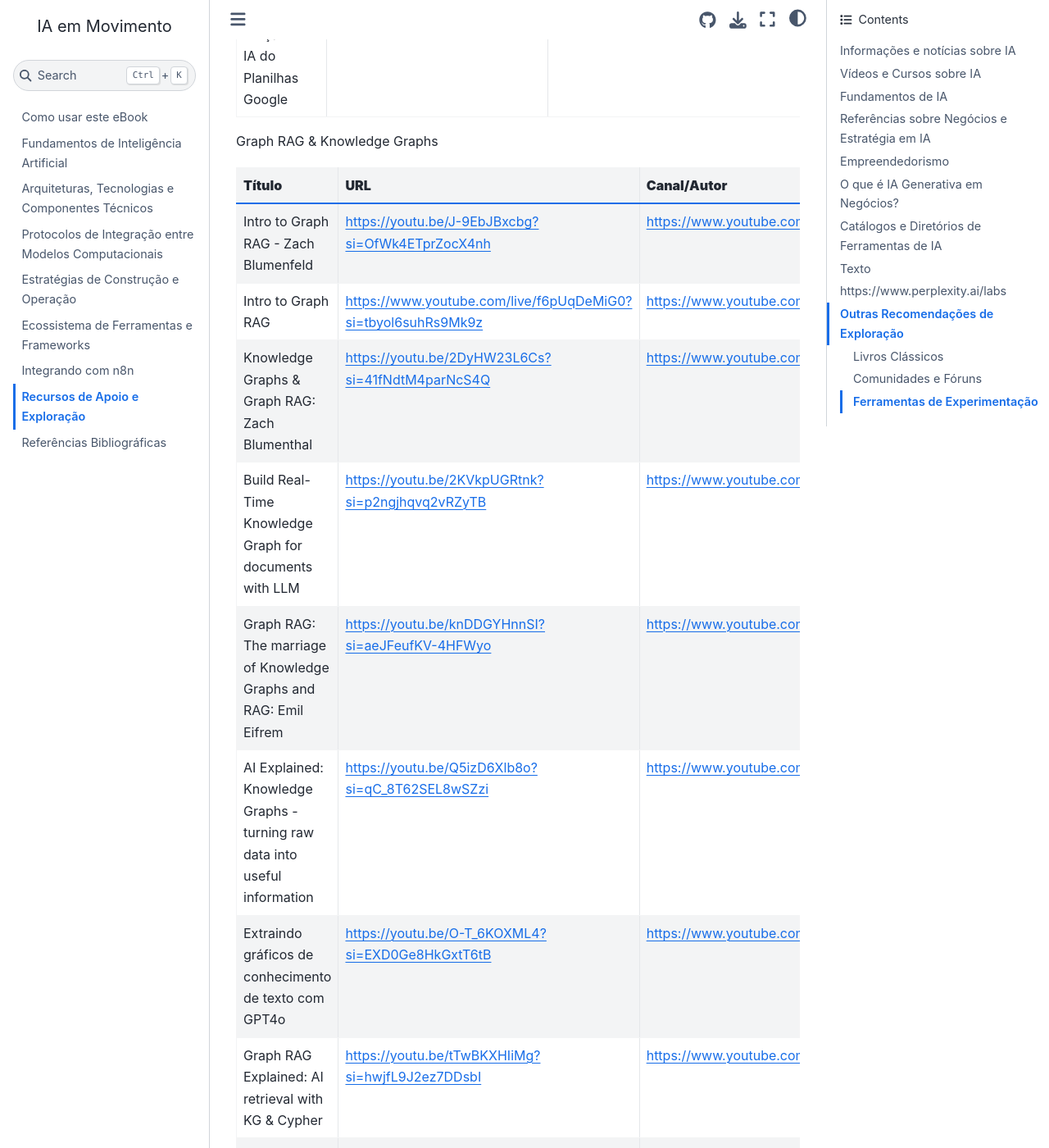
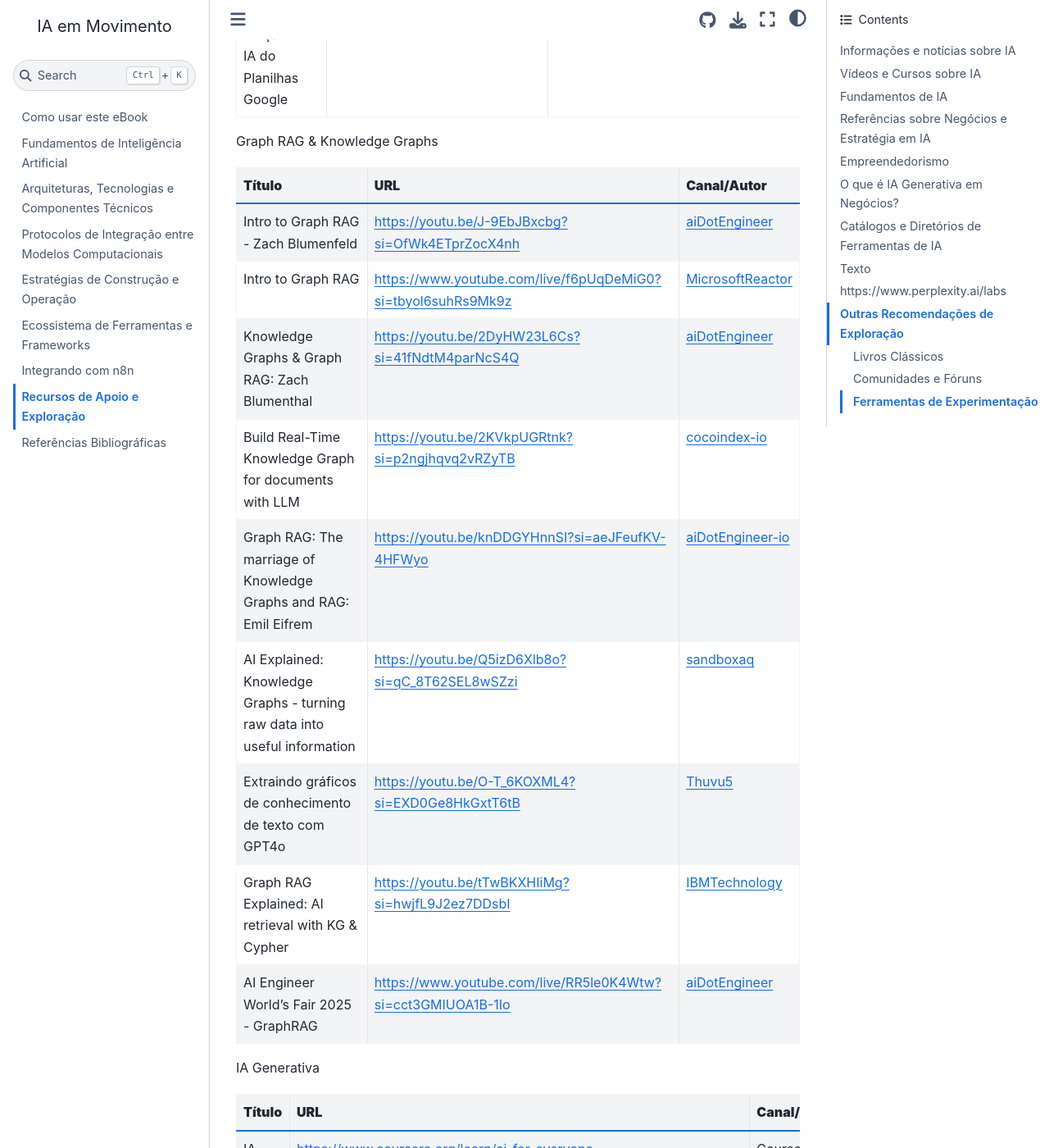
Before and after one commit to unb-lamfo-negocios-ai/LivroIAemMovimento, a Jupyter Book: the page built from capitulos/capRecursosDeApoio.md, in a window 1280 px wide and 1400 px high, scrolled down 3811 px. Shown: the whole window at 82% size. Built offline with Jupyter Book 1.0.4 settings and Sphinx 7.4.7 and the Sphinx Book theme 1.1.4, drawn with Linux system fonts in a browser that asks for light colours; pages that are not in the unit, such as notebooks, are missing from menus; cross-references to code outside the pages are shown as plain code; some of the changed lines change nothing that is shown; some of the changed text lies outside the part shown.

Commit message:
Update capRecursosDeApoio.md

```diff
--- a/capitulos/capRecursosDeApoio.md
+++ b/capitulos/capRecursosDeApoio.md
@@ -65,15 +65,15 @@
 Graph RAG & Knowledge Graphs
 | **Título** | **URL** | **Canal/Autor** |
 | --- | --- | --- |
-| Intro to Graph RAG - Zach Blumenfeld | https://youtu.be/J-9EbJBxcbg?si=OfWk4ETprZocX4nh | https://www.youtube.com/@aiDotEngineer |
-| Intro to Graph RAG | https://www.youtube.com/live/f6pUqDeMiG0?si=tbyol6suhRs9Mk9z | https://www.youtube.com/@MicrosoftReactor |
-| Knowledge Graphs & Graph RAG: Zach Blumenthal | https://youtu.be/2DyHW23L6Cs?si=41fNdtM4parNcS4Q | https://www.youtube.com/@aiDotEngineer |
-| Build Real-Time Knowledge Graph for documents with LLM | https://youtu.be/2KVkpUGRtnk?si=p2ngjhqvq2vRZyTB | https://www.youtube.com/@cocoindex-io |
-| Graph RAG: The marriage of Knowledge Graphs and RAG: Emil Eifrem | https://youtu.be/knDDGYHnnSI?si=aeJFeufKV-4HFWyo | https://www.youtube.com/@aiDotEngineer |
-| AI Explained: Knowledge Graphs - turning raw data into useful information | https://youtu.be/Q5izD6Xlb8o?si=qC_8T62SEL8wSZzi | https://www.youtube.com/@sandboxaq |
-| Extraindo gráficos de conhecimento de texto com GPT4o | https://youtu.be/O-T_6KOXML4?si=EXD0Ge8HkGxtT6tB | https://www.youtube.com/@Thuvu5 |
-| Graph RAG Explained: AI retrieval with KG & Cypher | https://youtu.be/tTwBKXHIiMg?si=hwjfL9J2ez7DDsbI | https://www.youtube.com/@IBMTechnology |
-| AI Engineer World’s Fair 2025 - GraphRAG | https://www.youtube.com/live/RR5le0K4Wtw?si=cct3GMIUOA1B-1Io | https://www.youtube.com/@aiDotEngineer |
+| Intro to Graph RAG - Zach Blumenfeld | https://youtu.be/J-9EbJBxcbg?si=OfWk4ETprZocX4nh | [aiDotEngineer](https://www.youtube.com/@aiDotEngineer) |
+| Intro to Graph RAG | https://www.youtube.com/live/f6pUqDeMiG0?si=tbyol6suhRs9Mk9z | [MicrosoftReactor](https://www.youtube.com/@MicrosoftReactor) |
+| Knowledge Graphs & Graph RAG: Zach Blumenthal | https://youtu.be/2DyHW23L6Cs?si=41fNdtM4parNcS4Q | [aiDotEngineer](https://www.youtube.com/@aiDotEngineer) |
+| Build Real-Time Knowledge Graph for documents with LLM | https://youtu.be/2KVkpUGRtnk?si=p2ngjhqvq2vRZyTB | [cocoindex-io](https://www.youtube.com/@cocoindex-io) |
+| Graph RAG: The marriage of Knowledge Graphs and RAG: Emil Eifrem | https://youtu.be/knDDGYHnnSI?si=aeJFeufKV-4HFWyo | [aiDotEngineer-io](https://www.youtube.com/@aiDotEngineer) |
+| AI Explained: Knowledge Graphs - turning raw data into useful information | https://youtu.be/Q5izD6Xlb8o?si=qC_8T62SEL8wSZzi | [sandboxaq](https://www.youtube.com/@sandboxaq) |
+| Extraindo gráficos de conhecimento de texto com GPT4o | https://youtu.be/O-T_6KOXML4?si=EXD0Ge8HkGxtT6tB | [Thuvu5](https://www.youtube.com/@Thuvu5) |
+| Graph RAG Explained: AI retrieval with KG & Cypher | https://youtu.be/tTwBKXHIiMg?si=hwjfL9J2ez7DDsbI | [IBMTechnology](https://www.youtube.com/@IBMTechnology) |
+| AI Engineer World’s Fair 2025 - GraphRAG | https://www.youtube.com/live/RR5le0K4Wtw?si=cct3GMIUOA1B-1Io | [aiDotEngineer](https://www.youtube.com/@aiDotEngineer) |
 
 IA Generativa
 | **Título** | **URL** | **Canal/Autor** |
```
